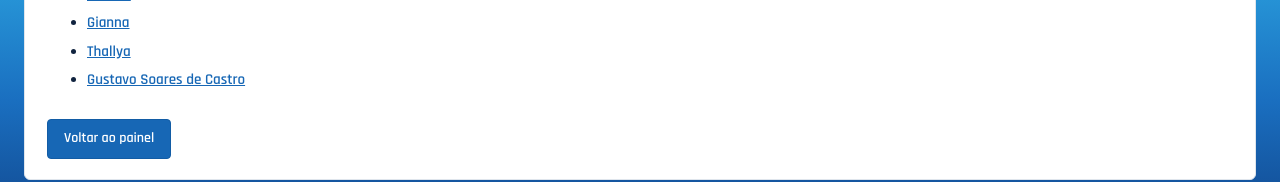
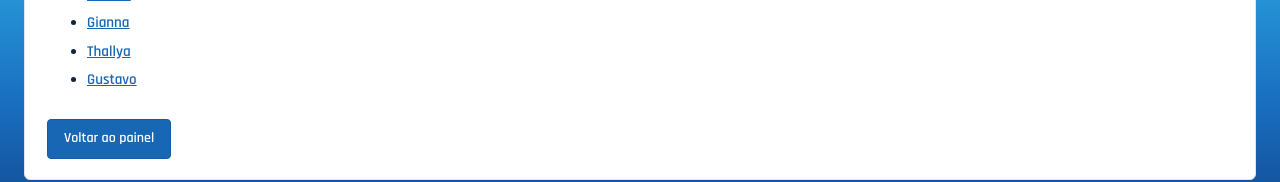
Before and after one commit to giordannaevangelista501-commits/meu-primeiro-site, a plain HTML site: page contato.html in a window 1280 px wide. Shown: the part 460-642 px from the top of the page. Drawn offline with Linux system fonts and the light colour scheme.

Commit message:
Correção de nome de integrante

```diff
--- a/contato.html
+++ b/contato.html
@@ -146,7 +146,7 @@
               >
             </li>
             <li><a href="https://github.com/thallyas01">Thallya</a></li>
-                      <li><a href="https://github.com/GustavoSoares-12">Gustavo Soares de Castro</a></li>
+                      <li><a href="https://github.com/GustavoSoares-12">Gustavo</a></li>
           </ul>
           <a class="botao" href="index.html">Voltar ao painel</a>
         </div>
```
